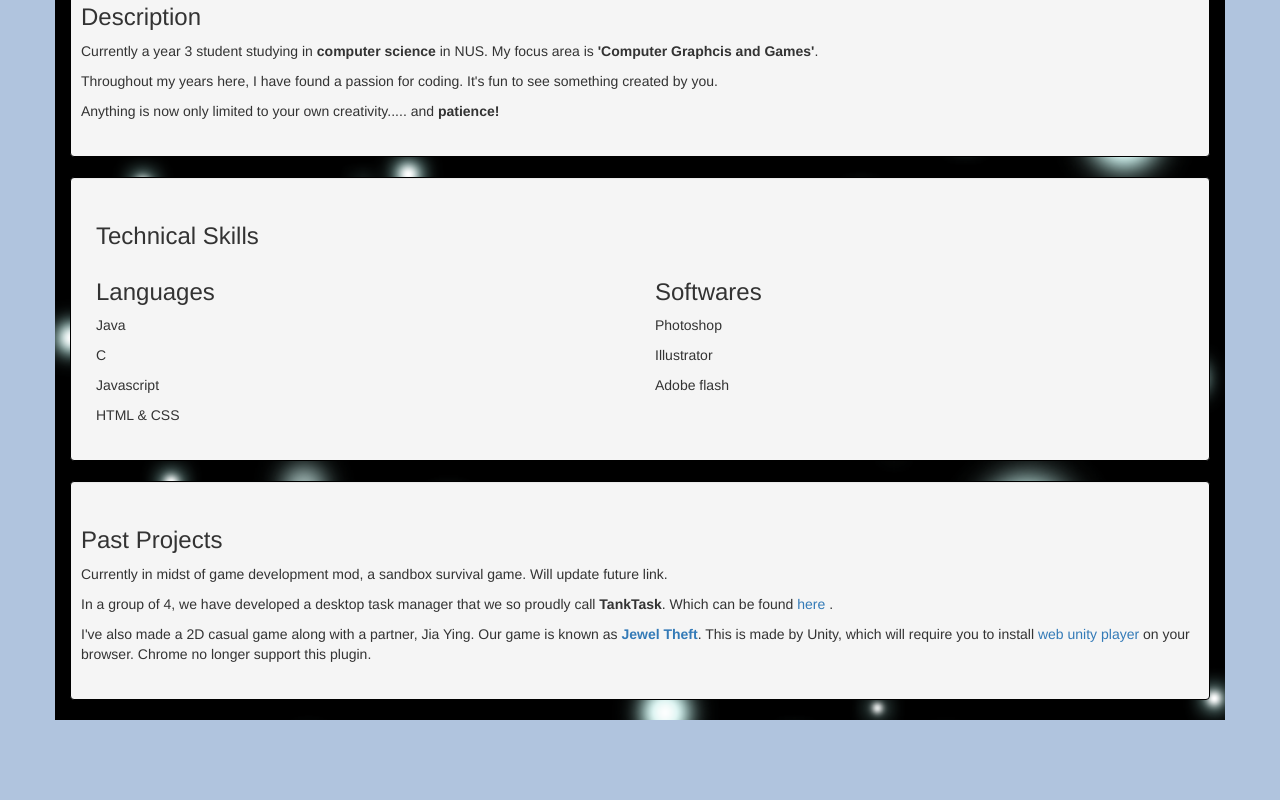
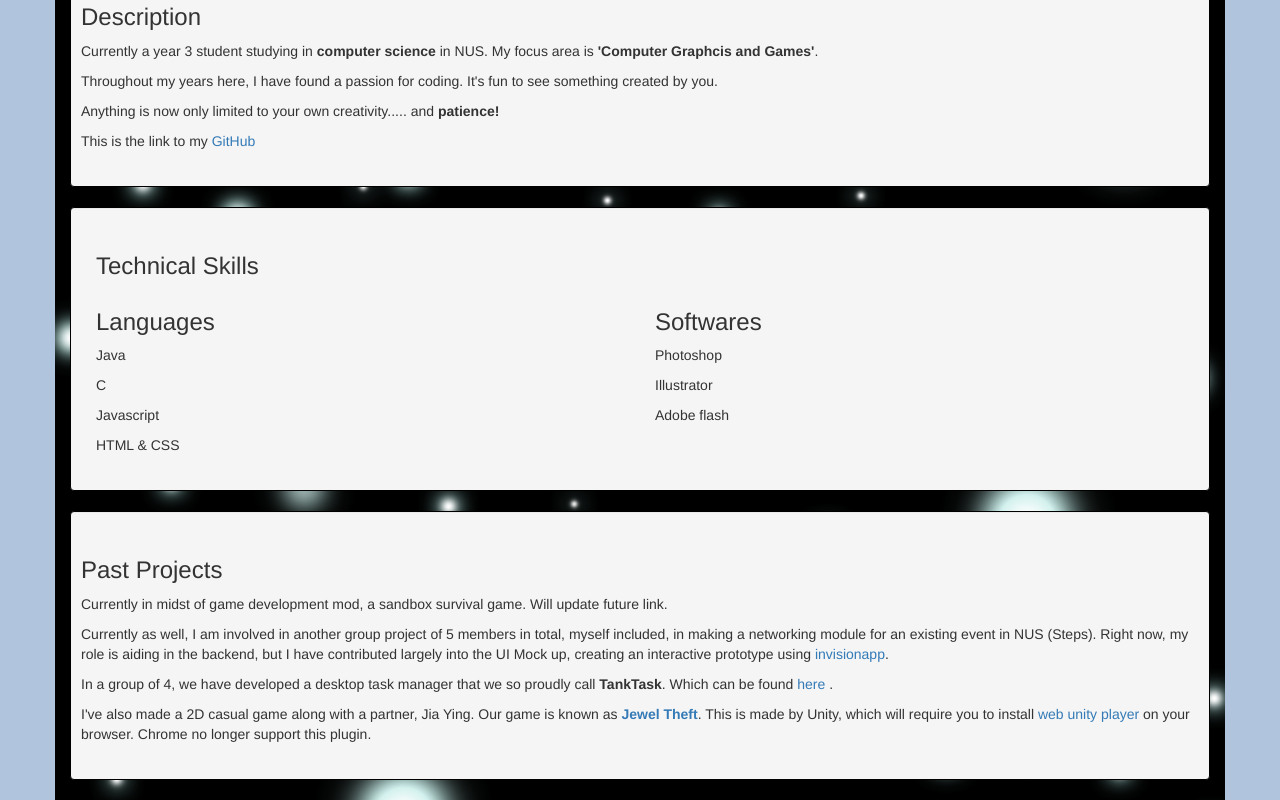
Before and after one commit to JeanKoh/CS3240-Website, a plain HTML site: page bio.html in a window 1280 px wide. Shown: the part 619-1419 px from the top of the page. Before the commit the page ends 1339 px from the top, so only its background shows below. Drawn offline with Linux system fonts and the light colour scheme.

Commit message:
Updated past Projects and added more links

```diff
--- a/bio.html
+++ b/bio.html
@@ -90,6 +90,7 @@
             <p>Currently a year 3 student studying in <strong>computer science</strong> in NUS. My focus area is <strong>'Computer Graphcis and Games'</strong>.</p>
             <p>Throughout my years here, I have found a passion for coding. It's fun to see something created by you.</p>
             <p>Anything is now only limited to your own creativity..... and <strong>patience!</strong></p>
+            <p>This is the link to my <a href = "www.github.com/JeanKoh"> GitHub</a></p>
           </div>
         </div>
         <div class = "well">
@@ -114,6 +115,7 @@
           <div class = "row">
             <h3>Past Projects</h3>
             <p>Currently in midst of game development mod, a sandbox survival game. Will update future link.</p>
+            <p>Currently as well, I am involved in another group project of 5 members in total, myself included, in making a networking module for an existing event in NUS (Steps). Right now, my role is aiding in the backend, but I have contributed largely into the UI Mock up, creating an interactive prototype using <a href = "https://projects.invisionapp.com/share/82A9T85VG#/screens/217008965_Home_Page_Default">invisionapp</a>.</p>
             <p>In a group of 4, we have developed a desktop task manager that we so proudly call <strong> TankTask</strong>. Which can be found <a href = "https://github.com/cs2103aug2015-w15-1j/main/tree/master/TankTaskV0.5"> here </a>.</p>
             <p>I've also made a 2D casual game along with a partner, Jia Ying. Our game is known as <a href = "http://jiayingy.github.io/jceptionnn"> <strong> Jewel Theft</strong></a>. This is made by <stong> Unity</stong>, which will require you to install <a href="https://unity3d.com/webplayer"> web unity player</a> on your browser. Chrome no longer support this plugin.</p>
           </div>
```
Lines whose indentation alone changed are shown as unchanged.
